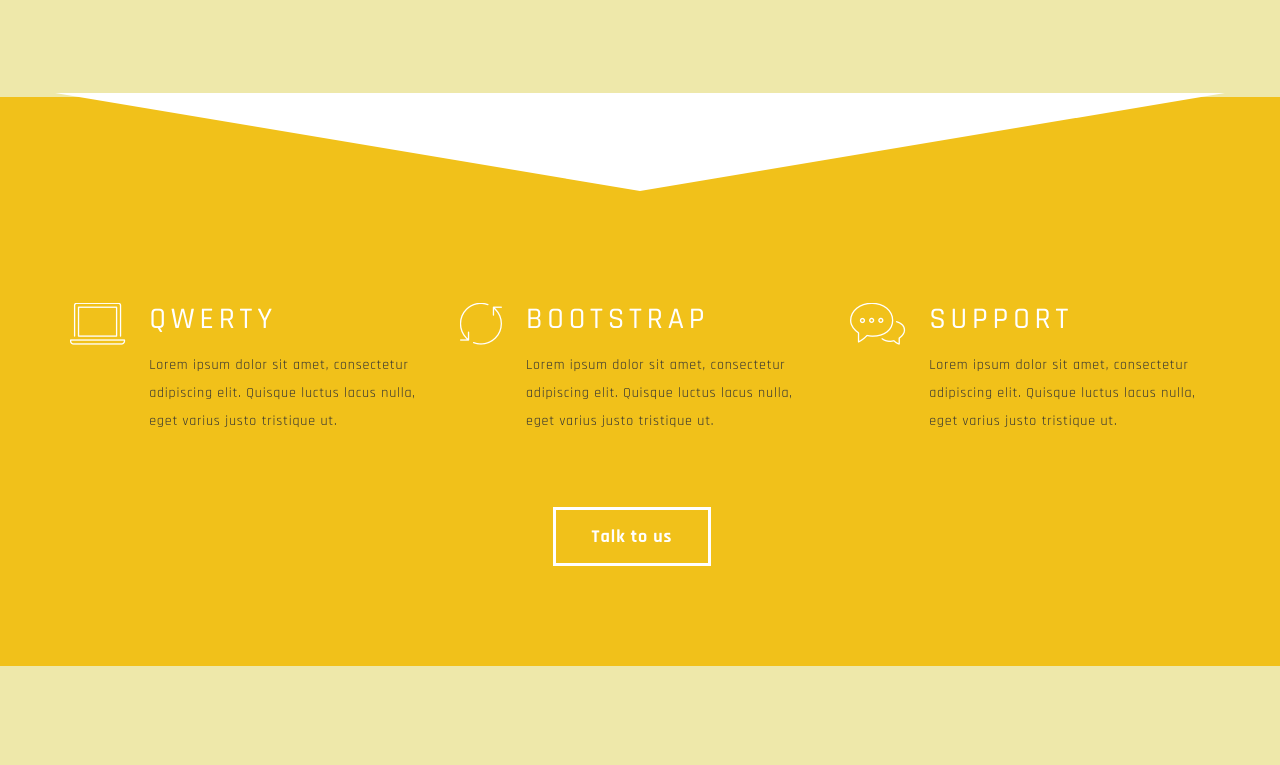
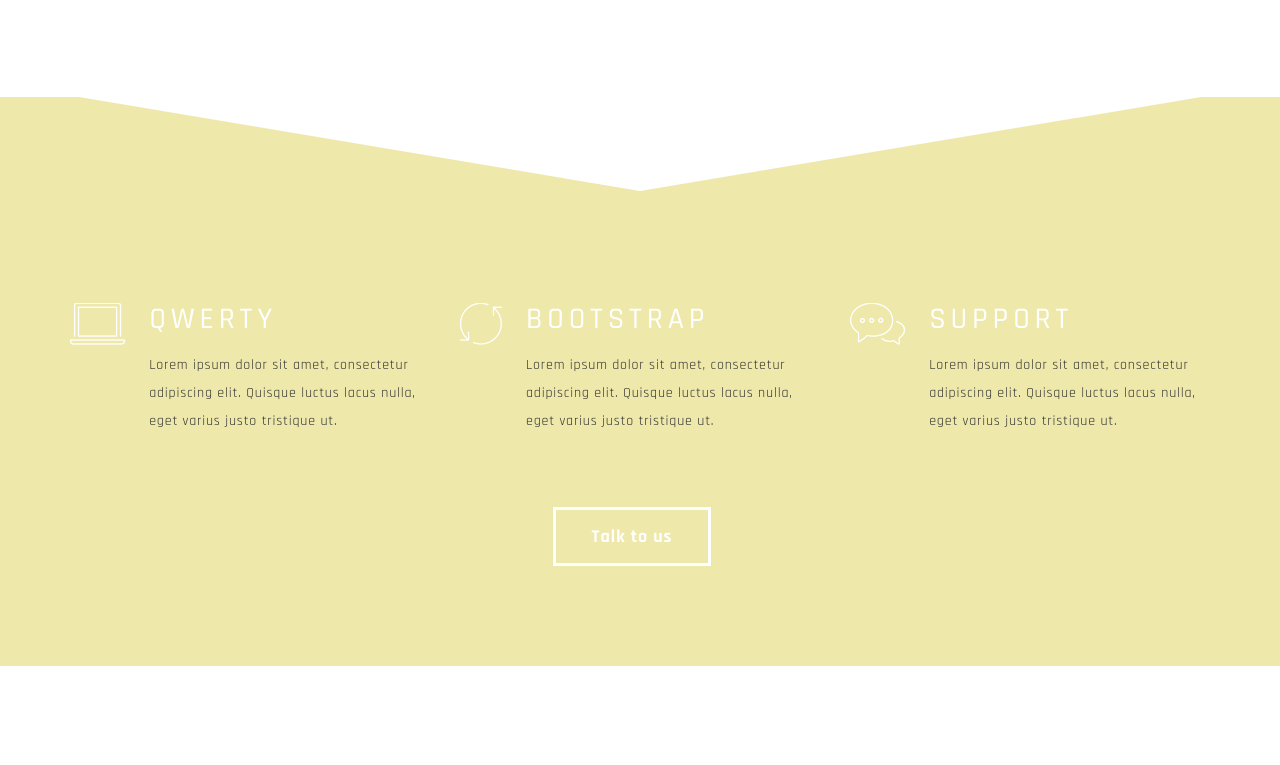
Before and after one commit to kestaGrin/kestagrin.github.io, a plain HTML site: page index.html in a window 1280 px wide. Shown: the part 1255-2020 px from the top of the page. Drawn offline with Linux system fonts and the light colour scheme; files whose address does not match are found by name.

Commit message:
Update style.css

```diff
--- a/style.css
+++ b/style.css
@@ -57,7 +57,7 @@ strong {
 #about,
 #feature,
 #contact {
-  background: #EEE8AA;
+  background: white;
 }
 
 #about,
@@ -279,7 +279,7 @@ footer {
 
 /* feature section */
 #feature {
-  background: #f1c11a;
+  background: #EEE8AA;
 }
 
 #feature .icon {
```
